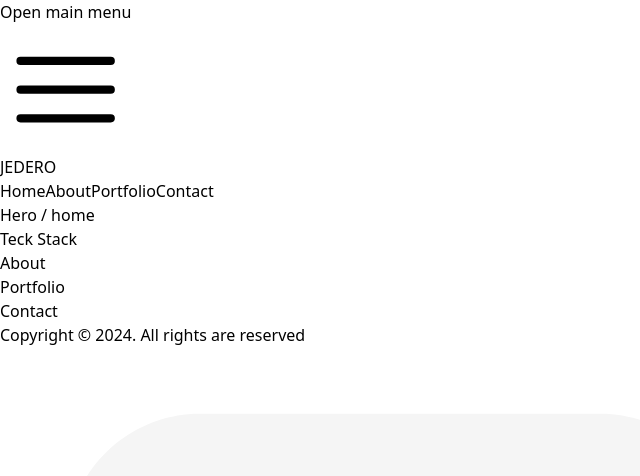
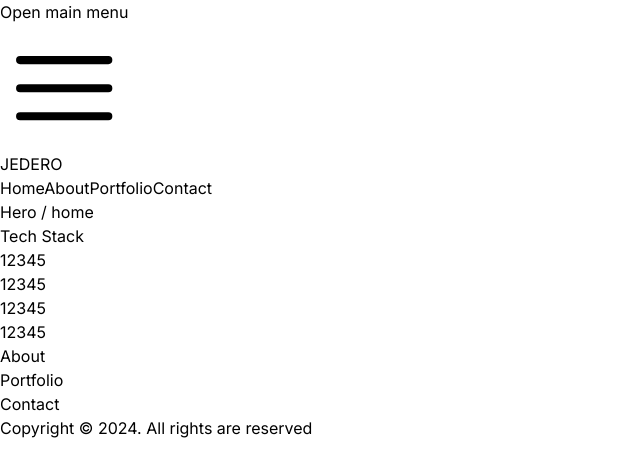
Before and after one commit to jerickdelarosa/vue-portfolio, a Vue app: page / in a window 1280 px wide. Shown: the top 476 px of the page, without its empty margins (0-640 px from the left). Built offline with nearby package versions, Linux system fonts and the light colour scheme.

Commit message:
initial layout for tech stack

```diff
--- a/index.html
+++ b/index.html
@@ -6,6 +6,11 @@
   <link rel="icon" href="/favicon.ico">
   <meta name="viewport" content="width=device-width, initial-scale=1.0">
   <title>Jerick Dela Rosa | Online Portfolio</title>
+
+  <!-- GOOGLE FONTS -->
+  <link rel="preconnect" href="https://fonts.googleapis.com">
+  <link rel="preconnect" href="https://fonts.gstatic.com" crossorigin>
+  <link href="https://fonts.googleapis.com/css2?family=Inter:wght@100..900&display=swap" rel="stylesheet">
 </head>
 
 <body>
--- a/src/assets/styles.css
+++ b/src/assets/styles.css
@@ -5,3 +5,7 @@
 html {
     scroll-behavior: smooth;
 }
+
+body {
+    font-family: "Inter", sans-serif;
+}
--- a/src/components/sections/TechStackSection.vue
+++ b/src/components/sections/TechStackSection.vue
@@ -1,7 +1,17 @@
 <template>
     <section id="techstack">
-        <div class="h-[30vh] w-100 bg-slate-600 flex justify-center items-center">
-                <span class="text-[50px] sm:text-[100px] font-semibold">Teck Stack</span>
+        <div class="w-100 bg-slate-200">
+            <div class="max-w-full px-16 py-8">
+                <div class="px-5 py-2 text-center">
+                    <p class="text-2xl font-semibold">Tech Stack</p>
+                </div>
+                <div class="p-5 flex justify-center items-center gap-5">
+                    <p>12345</p>
+                    <p>12345</p>
+                    <p>12345</p>
+                    <p>12345</p>
+                </div>
+            </div>
         </div>
     </section>
 </template>
--- a/tailwind.config.js
+++ b/tailwind.config.js
@@ -5,15 +5,6 @@ export default {
   content: [],
   theme: {
     extend: {},
-    container: {
-      padding: {
-        DEFAULT: '1rem',
-        sm: '2rem',
-        lg: '4rem',
-        xl: '5rem',
-        '2xl': '6rem',
-      },
-    },
   },
   variants: {
     extend: {},
```
